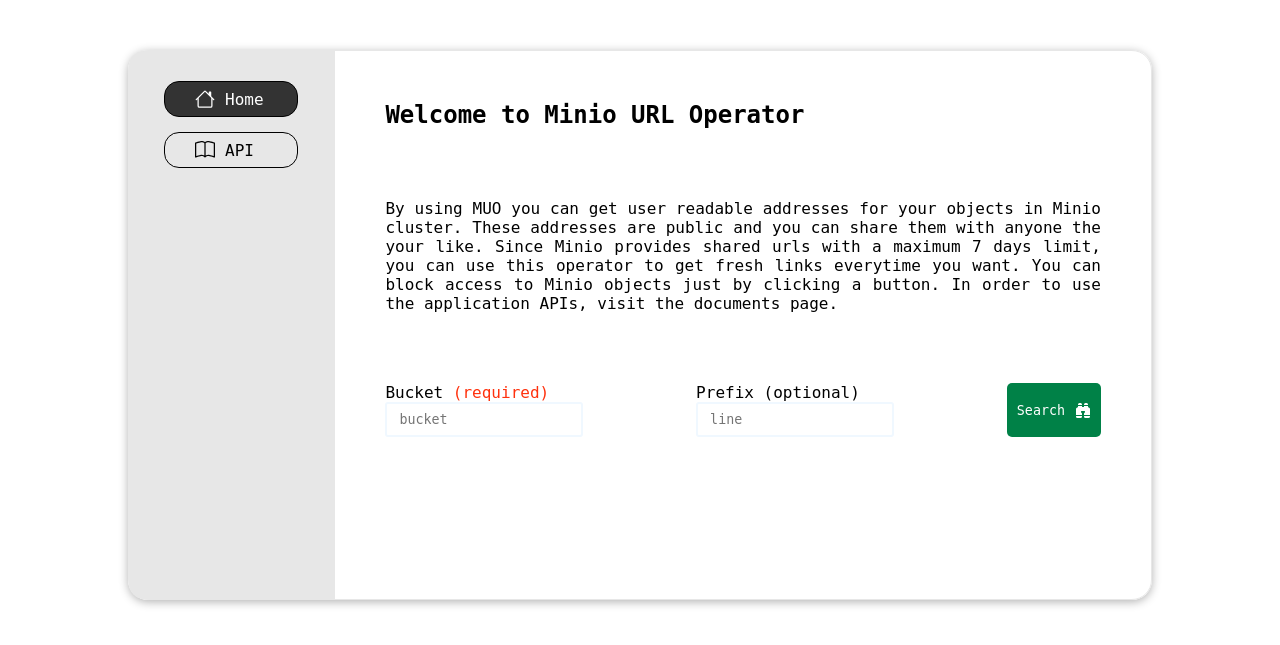
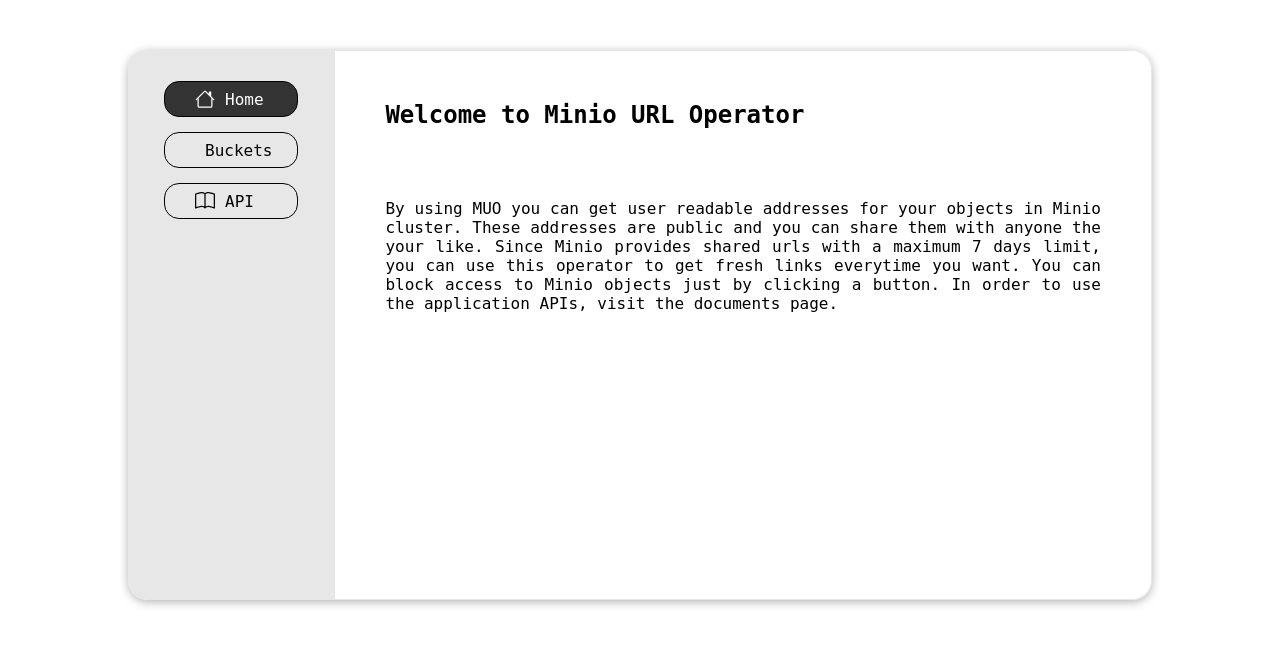
Before and after one commit to amirhnajafiz/minio-url-operator, a Flask app: page / in a window 1280 px wide. Shown: the top 645 px of the page. Run offline with Flask 3, Linux system fonts and the light colour scheme; parts of the project's set-up code (start-up, migrations or seed data) failed here and were passed over.

Commit message:
add: new page

```diff
--- a/internal/http/views.py
+++ b/internal/http/views.py
@@ -14,6 +14,10 @@
             """
             return render_template('index.j2', title="MUO: Home")
 
+        @self.blueprint.route('/search', methods=['GET'])
+        def search_page():
+            return render_template('bucket.j2', title="MUO: Buckets")
+
         @self.blueprint.route('/docs', methods=['GET'])
         def help_page():
             return render_template('help.j2', title="MUO: Docs")
--- a/web/static/js/app.js
+++ b/web/static/js/app.js
@@ -160,6 +160,9 @@
         case '/':
             document.getElementById("home-link").classList.add("active-item");
             break;
+        case '/search':
+            document.getElementById("search-link").classList.add("active-item");
+            break
         case '/docs':
             document.getElementById("docs-link").classList.add("active-item");
             break;
--- a/web/template/base.html
+++ b/web/template/base.html
@@ -24,6 +24,14 @@
                         Home
                     </span>
                 </a>
+                <a href="/search" id="search-link" class="nav-item">
+                    <svg xmlns="http://www.w3.org/2000/svg" width="20" height="20" fill="currentColor" class="bi bi-bucket" viewBox="0 0 16 16">
+                        <path d="M2.522 5H2a.5.5 0 0 0-.494.574l1.372 9.149A1.5 1.5 0 0 0 4.36 16h7.278a1.5 1.5 0 0 0 1.483-1.277l1.373-9.149A.5.5 0 0 0 14 5h-.522A5.5 5.5 0 0 0 2.522 5zm1.005 0a4.5 4.5 0 0 1 8.945 0H3.527zm9.892 1-1.286 8.574a.5.5 0 0 1-.494.426H4.36a.5.5 0 0 1-.494-.426L2.58 6h10.838z"/>
+                    </svg>
+                    <span>
+                        Buckets
+                    </span>
+                </a>
                 <a href="/docs" id="docs-link" class="nav-item">
                     <svg xmlns="http://www.w3.org/2000/svg" width="20" height="20" fill="currentColor" class="bi bi-book" viewBox="0 0 16 16">
                         <path d="M1 2.828c.885-.37 2.154-.769 3.388-.893 1.33-.134 2.458.063 3.112.752v9.746c-.935-.53-2.12-.603-3.213-.493-1.18.12-2.37.461-3.287.811V2.828zm7.5-.141c.654-.689 1.782-.886 3.112-.752 1.234.124 2.503.523 3.388.893v9.923c-.918-.35-2.107-.692-3.287-.81-1.094-.111-2.278-.039-3.213.492V2.687zM8 1.783C7.015.936 5.587.81 4.287.94c-1.514.153-3.042.672-3.994 1.105A.5.5 0 0 0 0 2.5v11a.5.5 0 0 0 .707.455c.882-.4 2.303-.881 3.68-1.02 1.409-.142 2.59.087 3.223.877a.5.5 0 0 0 .78 0c.633-.79 1.814-1.019 3.222-.877 1.378.139 2.8.62 3.681 1.02A.5.5 0 0 0 16 13.5v-11a.5.5 0 0 0-.293-.455c-.952-.433-2.48-.952-3.994-1.105C10.413.809 8.985.936 8 1.783z"/>
--- a/web/template/index.j2
+++ b/web/template/index.j2
@@ -16,26 +16,4 @@
     documents page.
 </div>
 
-<div class="row">
-    <div class="input-row">
-        <div>
-            <label for="bucket">Bucket <span class="red-color">(required)</span></label>
-            <input id="bucket" class="input" placeholder="bucket" type="text" />
-        </div>
-        <div>
-            <label for="prefix">Prefix (optional)</label>
-            <input id="prefix" class="input" placeholder="line" type="text" />
-        </div>
-        <button class="btn search-btn" onclick="getObjects()">
-            <span style="margin-right: 10px;">
-                Search
-            </span>
-            <svg xmlns="http://www.w3.org/2000/svg" width="16" height="16" fill="currentColor" class="bi bi-binoculars-fill" viewBox="0 0 16 16">
-              <path d="M4.5 1A1.5 1.5 0 0 0 3 2.5V3h4v-.5A1.5 1.5 0 0 0 5.5 1h-1zM7 4v1h2V4h4v.882a.5.5 0 0 0 .276.447l.895.447A1.5 1.5 0 0 1 15 7.118V13H9v-1.5a.5.5 0 0 1 .146-.354l.854-.853V9.5a.5.5 0 0 0-.5-.5h-3a.5.5 0 0 0-.5.5v.793l.854.853A.5.5 0 0 1 7 11.5V13H1V7.118a1.5 1.5 0 0 1 .83-1.342l.894-.447A.5.5 0 0 0 3 4.882V4h4zM1 14v.5A1.5 1.5 0 0 0 2.5 16h3A1.5 1.5 0 0 0 7 14.5V14H1zm8 0v.5a1.5 1.5 0 0 0 1.5 1.5h3a1.5 1.5 0 0 0 1.5-1.5V14H9zm4-11H9v-.5A1.5 1.5 0 0 1 10.5 1h1A1.5 1.5 0 0 1 13 2.5V3z"/>
-            </svg>
-        </button>
-    </div>
-    <div id="response-div" class="in-row"></div>
-</div>
-
 {% endblock content %}
```
Also changed, not shown: web/template/bucket.j2 (added, +27 -0 lines).
